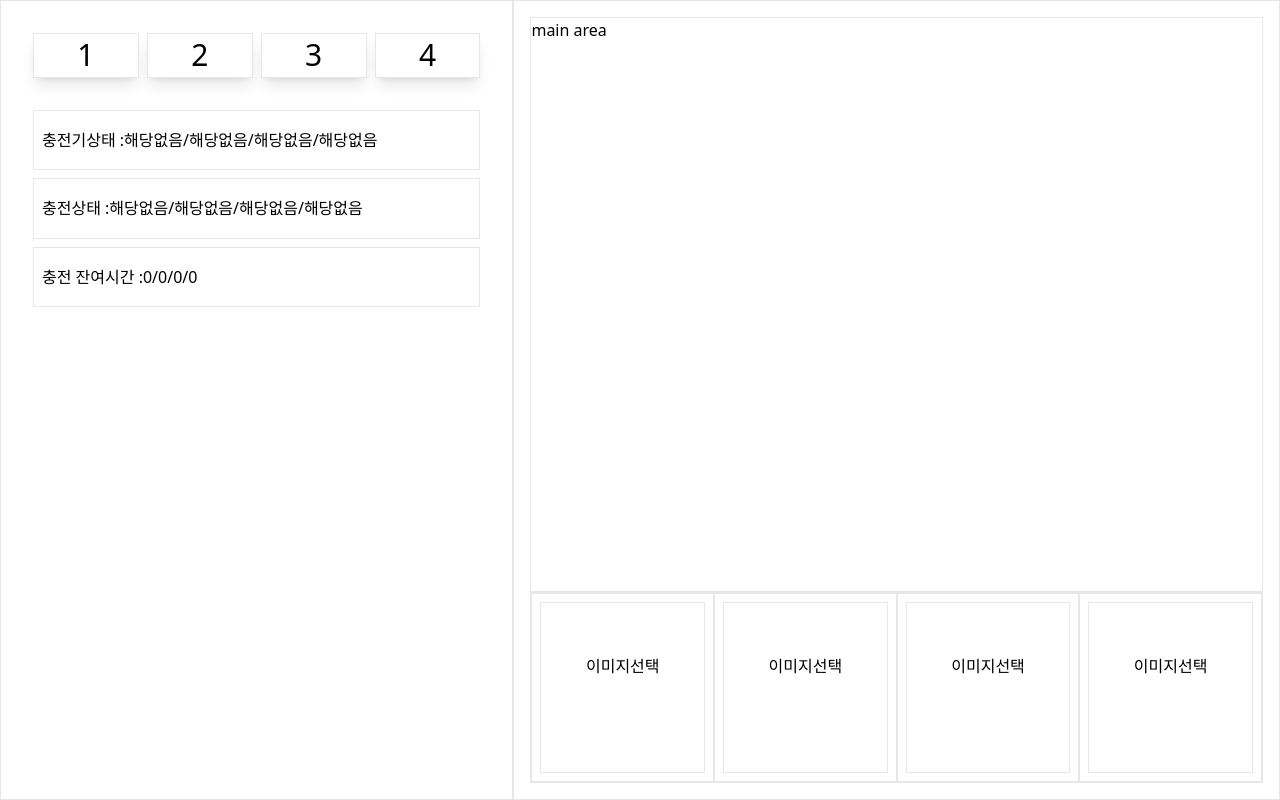
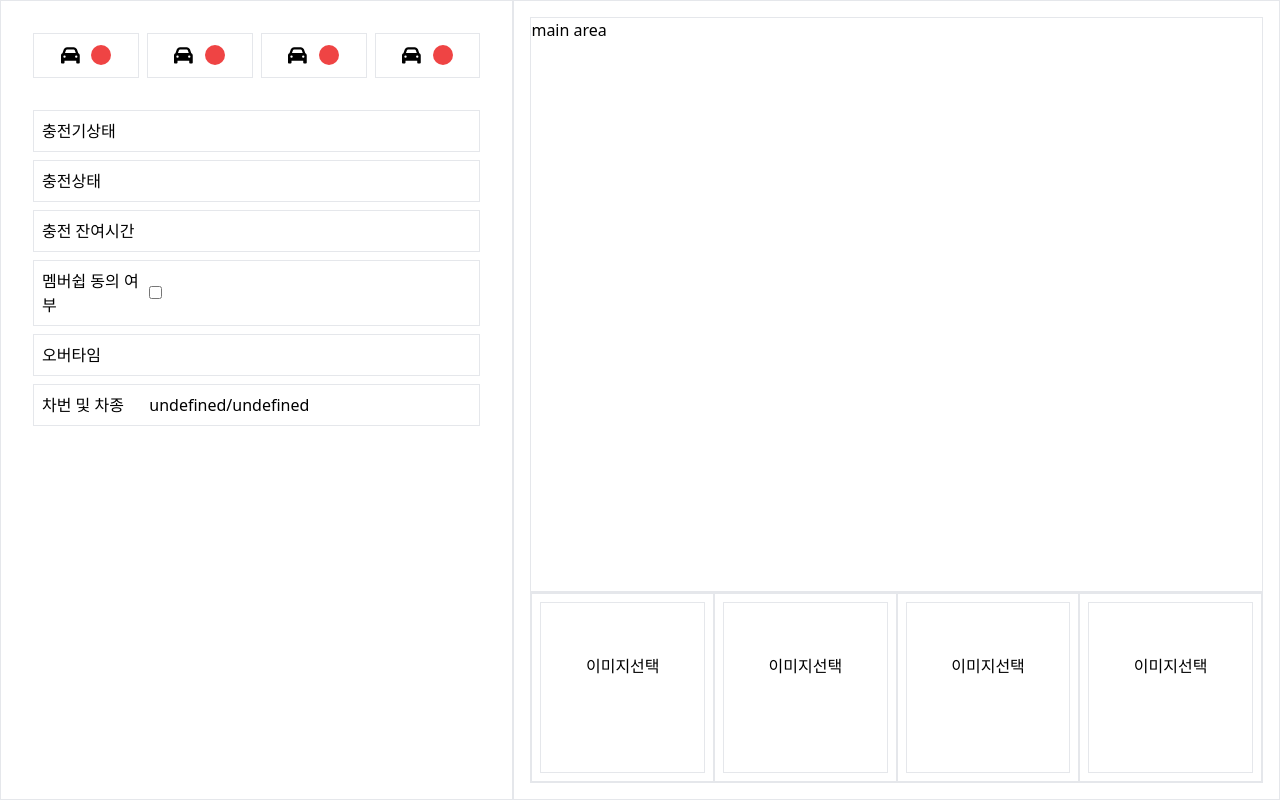
Before and after one commit to chargeFlow12/chargeFlow-Front, a React (Create React App) app: page / in a window 1280 px wide. Built offline with nearby package versions, Linux system fonts and the light colour scheme.

Commit message:
해커톤 코드 반영

```diff
--- /dev/null
+++ b/src/@components/Button.tsx
@@ -0,0 +1,52 @@
+import { motion } from 'framer-motion';
+import {useState} from 'react'
+import { ChargeItem } from '../@types/type';
+import { FontAwesomeIcon } from '@fortawesome/react-fontawesome';
+import { faCar } from '@fortawesome/free-solid-svg-icons';
+import { useSelectIndexStore } from '../@store/selectIndex.store';
+
+type ButtonProps={
+    item:ChargeItem;
+    index:number;
+}
+
+export const Button=({item,index}:ButtonProps)=>{
+
+    const [onPress,setOnPress]=useState<boolean>(false);
+    const [tempPress,setPress]=useState<boolean>(false);
+    const [selectIndex,setSelectIndex]=useSelectIndexStore((state)=>[state.selectIndex,state.setSelectIndex])
+
+    const onMouseDown=()=>{
+        setOnPress(true);
+    }
+    const onMouseUp=()=>{
+        setOnPress(false);
+    }
+
+    const onMouseClick=()=>{
+        selectIndex===index?setSelectIndex(undefined):setSelectIndex(index)
+
+    }
+    return (
+        <motion.div
+            className={`text-3xl text-center flex gap-3 items-center border shadow-lg justify-center cursor-pointer`}
+            onClick={onMouseClick}
+            animate={{
+              boxShadow: `${selectIndex===index ? `inset 3px 5px rgba(0, 0, 0, 0.2)` : `inset 0px 0px rgba(0, 0, 0, 0.2)`}`,
+            }}
+            onMouseUp={onMouseUp}
+            onMouseDown={onMouseDown}
+            whileTap={{boxShadow:`
+            ${onPress?`inset 5px 7px rgba(0, 0, 0, 0.2)`:
+            selectIndex===index?`inset 3px 5px rgba(0, 0, 0, 0.2)`
+            :`inset 0px 0px rgba(0, 0, 0, 0.2)`}
+            `}}
+          >
+            <FontAwesomeIcon icon={faCar} size={'2xs'} />
+            <div>
+              <div className={`rounded-full w-5 h-5 ${item.active ? 'bg-green-500' : 'bg-red-500'} `} />
+            </div>
+          </motion.div>
+    )
+
+}
--- /dev/null
+++ b/src/@components/GridRow.tsx
@@ -0,0 +1,9 @@
+import { PropsWithChildren } from "react"
+
+export const GridRow=({children}:PropsWithChildren)=>{
+    return(
+        <div className={'row-span-1 border p-2 grid items-center grid-cols-4'}>
+            {children}
+        </div>
+    )
+}
--- a/src/@components/LnbCompoent.tsx
+++ b/src/@components/LnbCompoent.tsx
@@ -1,12 +1,17 @@
+import { faCar } from '@fortawesome/free-solid-svg-icons';
+import { FontAwesomeIcon } from '@fortawesome/react-fontawesome';
 import axios from 'axios';
+import { motion } from 'framer-motion';
 import { useRef } from 'react';
-import { ImageBox } from './ImageBox';
 import { useChargeStore } from '../@store/charge.store';
-import {convertCharge, convertCharger} from "../@utils/convert";
-import {motion} from 'framer-motion'
+import { convertCharge, convertCharger } from '../@utils/convert';
+import { Button } from './Button';
+import { useSelectIndexStore } from '../@store/selectIndex.store';
+import { GridRow } from './GridRow';
 
 const LnbCompoent = () => {
-  const chargeList = useChargeStore((state)=>state.chargeList)
+  const chargeList = useChargeStore((state) => state.chargeList);
+  const selectIndex = useSelectIndexStore((state)=>state.selectIndex)
   const fileInputRefs = useRef([]);
 
   const handleFileChange = async (e: any) => {
@@ -24,42 +29,60 @@ const LnbCompoent = () => {
     }
   };
 
+  const checkBoolean=()=>{
+   return selectIndex!==0&&!selectIndex&&!chargeList[selectIndex!]?.active
+  }
+
   return (
     <section className={'w-1/2 grid p-4 border grid-rows-2'}>
       <section className="grid grid-rows-5">
         <div className="grid row-span-1 grid-cols-4 p-4 gap-2">
-            <motion.div className={`text-3xl text-center grid items-center border shadow-lg`}
-            animate={{boxShadow:`${chargeList[0].active?`inset 1px 5px 1px rgba(0,0,0,0.2)`:`offset 2px 6px 2px rgba(0,0,0,0.2)`}`}}
-            >1</motion.div>
-              <motion.div className={`text-3xl text-center grid items-center border shadow-lg`}
-                          animate={{boxShadow:`${chargeList[1].active?`inset 1px 5px 1px rgba(0,0,0,0.2)`:`offset 2px 6px 2px rgba(0,0,0,0.2)`}`}}
-              >2</motion.div>
-              <motion.div className={`text-3xl text-center grid items-center border shadow-lg`}
-                          animate={{boxShadow:`${chargeList[2].active?`inset 1px 5px 1px rgba(0,0,0,0.2)`:`offset 2px 6px 2px rgba(0,0,0,0.2)`}`}}
-              >3</motion.div>
-              <motion.div className={`text-3xl text-center grid items-center border shadow-lg`}
-                          animate={{boxShadow:`${chargeList[3].active?`inset 1px 5px 1px rgba(0,0,0,0.2)`:`offset 2px 6px 2px rgba(0,0,0,0.2)`}`}}
-              >4</motion.div>
+          <Button item={chargeList[0]} index={0}/>
+          <Button item={chargeList[1]} index={1}/>
+          <Button item={chargeList[2]} index={2}/>
+          <Button item={chargeList[3]} index={3}/>
         </div>
         <div className="grid grid-rows-[4] row-span-3 p-4 gap-2">
           {/* 하나라도 있으면 상태:충전중 아니면 상태:비어있음 상태:비전기차 주차 */}
-            <div className={'row-span-1 border p-2 flex items-center'}>
-                <span>충전기상태 : </span>
-                <span>{convertCharge(chargeList[0].chargerStatus)}/{convertCharge(chargeList[1].chargerStatus)}/{convertCharge(chargeList[2].chargerStatus)}/{convertCharge(chargeList[3].chargerStatus)}</span>
-            </div>
+          <GridRow>
+            <span className='col-span-1'>충전기상태</span>
+            <span className='col-span-3'>
+              {checkBoolean()?'':convertCharge(chargeList[selectIndex!].chargerStatus)}
+            </span>
+          </GridRow>
           {/*  */}
-            <div className={'row-span-1 border p-2 flex items-center'}>
-                <span>충전상태 : </span>
-                <span>{convertCharger(chargeList[0].chargeStatus)}/{convertCharger(chargeList[1].chargeStatus)}/{convertCharger(chargeList[2].chargeStatus)}/{convertCharger(chargeList[3].chargeStatus)}</span>
-            </div>
-            <div className={'row-span-1 border p-2 flex items-center'}>
-                <span>충전 잔여시간 : </span>
-                <span>{chargeList[0].time}/{chargeList[1].time}/{chargeList[2].time}/{chargeList[3].time}</span>
-
-            </div>
+          <GridRow>
+            <span className='col-span-1'>충전상태</span>
+            <span className='col-span-3'>
+            {checkBoolean()?'':convertCharger(chargeList[selectIndex!].chargeStatus)}
+            </span>
+          </GridRow>
+          <GridRow>
+            <span className='col-span-1'>충전 잔여시간</span>
+            <span className='col-span-3'>
+              {checkBoolean()?'':chargeList[selectIndex!].time}
+            </span>
+          </GridRow>
+          <GridRow>
+            <span className='col-span-1'>멤버쉽 동의 여부</span>
+            <span className='col-span-3'>
+              <input type="checkbox" checked={chargeList[selectIndex!]?.memberShip!}/>
+              </span>
+          </GridRow>
+          <GridRow>
+            <span className='col-span-1'>오버타임</span>
+            <span className='col-span-3'>
+              {selectIndex===undefined?'':'급속 1시간/완속 10시간'}
+            </span>
+          </GridRow>
+          <GridRow>
+            <span className='col-span-1'>차번 및 차종</span>
+            <span className='col-span-3'>{selectIndex!==undefined&&!chargeList[selectIndex!]?.carNo?'':`${chargeList[selectIndex!]?.carNo!}/${chargeList[selectIndex!]?.carType!}`}</span>
+          </GridRow>
         </div>
       </section>
-      <section className=""></section>
+      <section className="">
+      </section>
     </section>
   );
 };
--- a/src/@store/charge.store.ts
+++ b/src/@store/charge.store.ts
@@ -1,16 +1,22 @@
 import { create } from 'zustand';
-import {ChargeItem} from "../@types/type";
+import { ChargeItem } from '../@types/type';
 
 interface IChargeProps {
   chargeList: ChargeItem[];
-  setChargeItem: (index:number,item: ChargeItem) => void;
+  setChargeItem: (index: number, item: ChargeItem) => void;
 }
 
 export const useChargeStore = create<IChargeProps>((set) => ({
-  chargeList: [{active:false,time:0},{active:false,time:0},{active:false,time:0},{active:false,time:0}],
-  setChargeItem: (index,item) => {
-    set((state) =>{
-      state.chargeList[index]=item
-      return state})
-},
+  chargeList: [
+    { active: false, time: 0,memberShip:false },
+    { active: false, time: 0,memberShip:false },
+    { active: false, time: 0,memberShip:false },
+    { active: false, time: 0,memberShip:false },
+  ],
+  setChargeItem: (index, item) => {
+    set((state) => {
+      state.chargeList[index] = item;
+      return state;
+    });
+  },
 }));
--- /dev/null
+++ b/src/@store/selectIndex.store.ts
@@ -0,0 +1,10 @@
+import { create } from 'zustand';
+
+interface ISelectIndex {
+  selectIndex?: number;
+  setSelectIndex: (selectIndex?: number) => void;
+}
+
+export const useSelectIndexStore = create<ISelectIndex>((set: any) => ({
+    setSelectIndex: (selectIndex) => set(() => ({ selectIndex })),
+}));
--- a/src/@types/type.ts
+++ b/src/@types/type.ts
@@ -1,9 +1,14 @@
-import {ChargerStatus, ChargeStatus} from "./enum";
+import { ChargerStatus, ChargeStatus } from './enum';
 
-
-export type ChargeItem={
-    active:boolean;
-    chargerStatus?:ChargerStatus;
-    chargeStatus?:ChargeStatus;
-    time?:number;
-}
+export type ChargeItem = {
+  active: boolean;
+  carNo?:string;
+  carType?:string;
+  chargerStatus?: ChargerStatus;
+  chargeStatus?: ChargeStatus;
+  memberShip?:boolean;
+  overTime?:{
+    rapidity:boolean;
+  }
+  time?: number;
+};
--- a/src/@utils/convert.ts
+++ b/src/@utils/convert.ts
@@ -1,22 +1,24 @@
-import {ChargerStatus, ChargeStatus} from "../@types/enum";
+import { ChargerStatus, ChargeStatus } from '../@types/enum';
 
-export const convertCharge=(value?:ChargerStatus)=>{
-    switch (value){
-        case ChargerStatus.CHARGING:
-            return '충전중'
-        case ChargerStatus.NONE_ELECTRIC:
-            return '전기차 아님'
-        case ChargerStatus.NONE:
-            return '해당없음'
-        default: return '해당없음'
-    }
-}
-export const convertCharger=(value?:ChargeStatus)=>{
-    switch (value){
-        case ChargeStatus.RAPIDITY:
-            return '충전중'
-        case ChargeStatus.NONE:
-            return '해당없음'
-        default: return '해당없음'
-    }
-}
+export const convertCharge = (value?: ChargerStatus) => {
+  switch (value) {
+    case ChargerStatus.CHARGING:
+      return '충전중';
+    case ChargerStatus.NONE_ELECTRIC:
+      return '전기차 아님';
+    case ChargerStatus.NONE:
+      return '충전가능';
+    default:
+      return '충전가능';
+  }
+};
+export const convertCharger = (value?: ChargeStatus) => {
+  switch (value) {
+    case ChargeStatus.RAPIDITY:
+      return '완속';
+    case ChargeStatus.NONE:
+      return '충전방해';
+    default:
+      return '비어있음';
+  }
+};
```
Also changed, not shown: src/@components/ImageBox.tsx (+19 -13 lines), src/@components/MainComponent.tsx (+4 -4 lines), src/@types/enum.ts (+7 -8 lines). Lines whose indentation alone changed are shown as unchanged.
